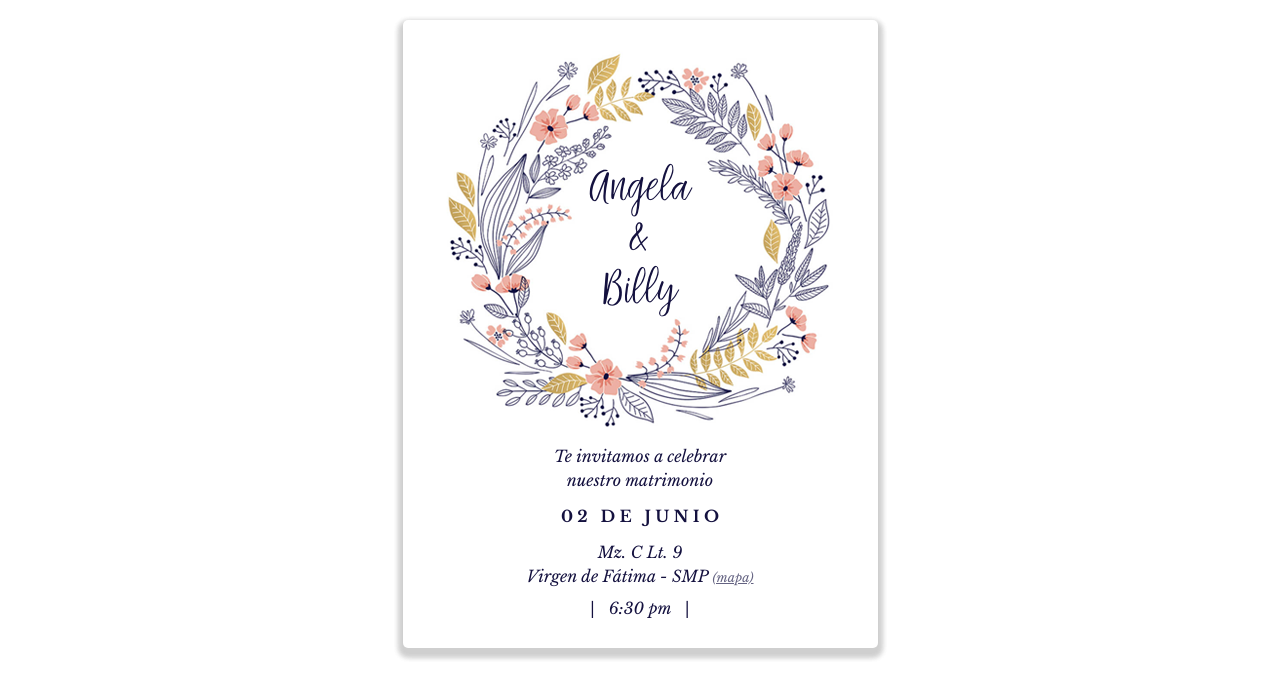
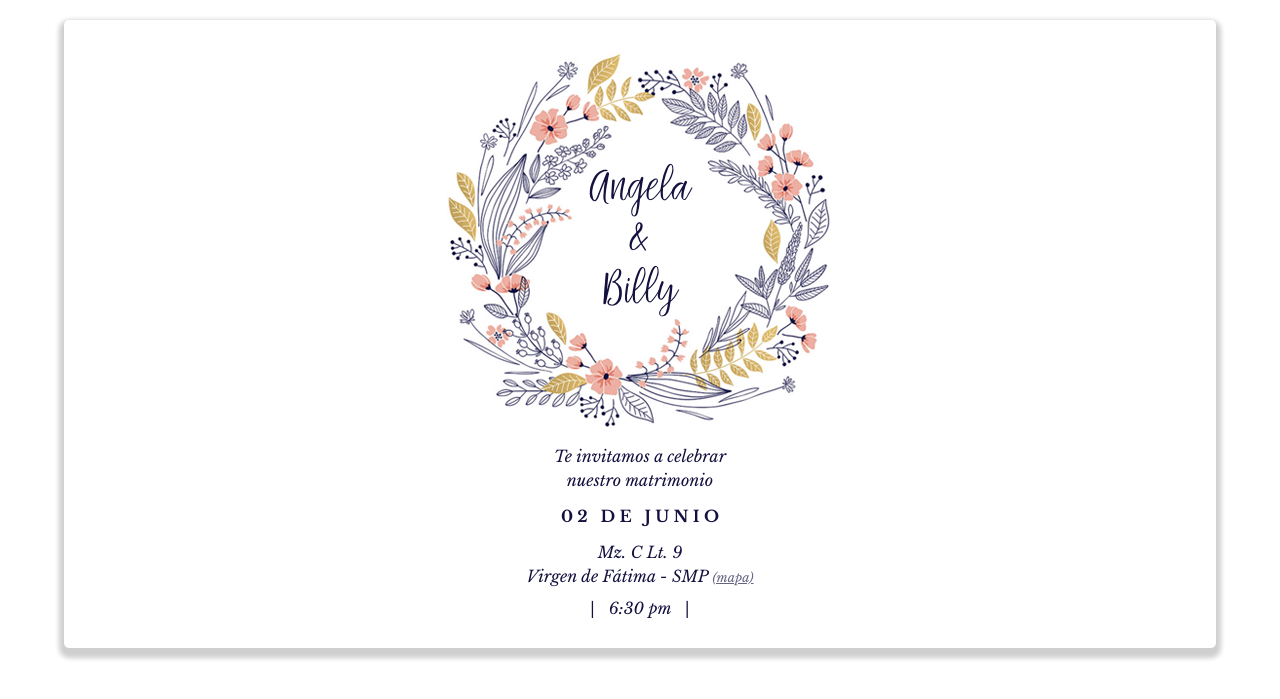
Before and after one commit to jansanchez/wedding, a PHP site: page /?name=1 in a window 1280 px wide. Shown: the top 699 px of the page. Run offline with PHP 8.4, Linux system fonts and the light colour scheme.

Commit message:
design: changes

```diff
--- a/dependencies/css/stylesheet.css
+++ b/dependencies/css/stylesheet.css
@@ -53,7 +53,7 @@
     background-position: bottom;
     margin-top: 40px;
     min-height: 325px;
-    max-width: 750px;
+    /*max-width: 750px;*/
     margin: 0 auto;
     box-shadow: 0 9px 5px rgba(10, 10, 10, 0.1), 0 0 0 1px rgba(10, 10, 10, 0.1);
     opacity: 1; /* jugar con la opacidad 0 y 1 and display */
@@ -79,7 +79,7 @@
     background-position: top;
     margin-top: 50px;
     min-height: 625px;
-    max-width: 475px;
+    /*max-width: 475px;*/
     margin: 0 auto;
     box-shadow: 0px 5px 5px 5px rgba(10, 10, 10, 0.1), 0px 5px 5px 5px rgba(10, 10, 10, 0.1);
     opacity: 0; /* jugar con la opacidad 0 y 1 and display */
--- a/index.php
+++ b/index.php
@@ -9,23 +9,23 @@
   <body>
 
 		<div id="app" class="box is-mobile">
-			<div id="mainEnvelope" class="container envelope">
-				<div id="envelope" class="box has-text-centered">
+			<div id="mainEnvelope" class="container envelope is-mobile">
+				<div id="envelope" class="box has-text-centered is-mobile">
 					<h1>Para: <?php echo $_GET['name']; ?></h1>
 				</div>
 			</div>
 
-			<div class="container">
-				<div id="invitation" class="box has-text-centered">
-					<div class="header has-text-centered">
+			<div class="container is-mobile">
+				<div id="invitation" class="box has-text-centered is-mobile">
+					<div class="header has-text-centered is-mobile">
 						<h1>Angela<br>
 							&<br>
 							Billy</h1>
 					</div>
-					<div class="body has-text-centered">
+					<div class="body has-text-centered is-mobile">
 						<h2>Te invitamos a celebrar<br>nuestro matrimonio</h2>
 						<h3>0&nbsp;2&nbsp;&nbsp;&nbsp;D&nbsp;E&nbsp;&nbsp;&nbsp;J&nbsp;U&nbsp;N&nbsp;I&nbsp;O</h3>
-						<h2>Mz. C Lt. 9<br>Virgen de Fátima - SMP <a href="https://bit.ly/2KFCsgC" target="_blank" title="ver mapa">(mapa)</a></h2>
+						<h2>Mz. C Lt. 9<br>Virgen de Fátima - SMP <a href="https://bit.ly/2rprMtp" target="_blank" title="ver mapa">(mapa)</a></h2>
 						<h2 class="schedule">|&nbsp;&nbsp;&nbsp;6:30&nbsp;pm&nbsp;&nbsp;&nbsp;|</h2>
 					</div>
 				</div>
```
